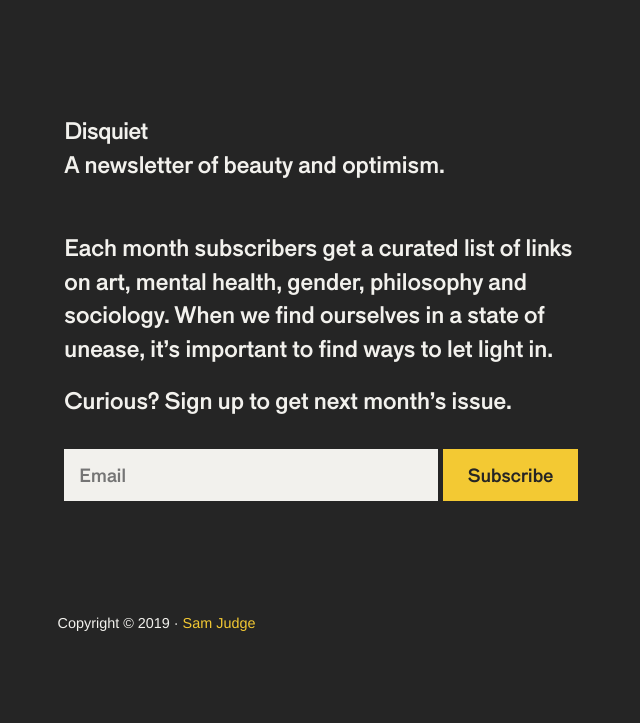
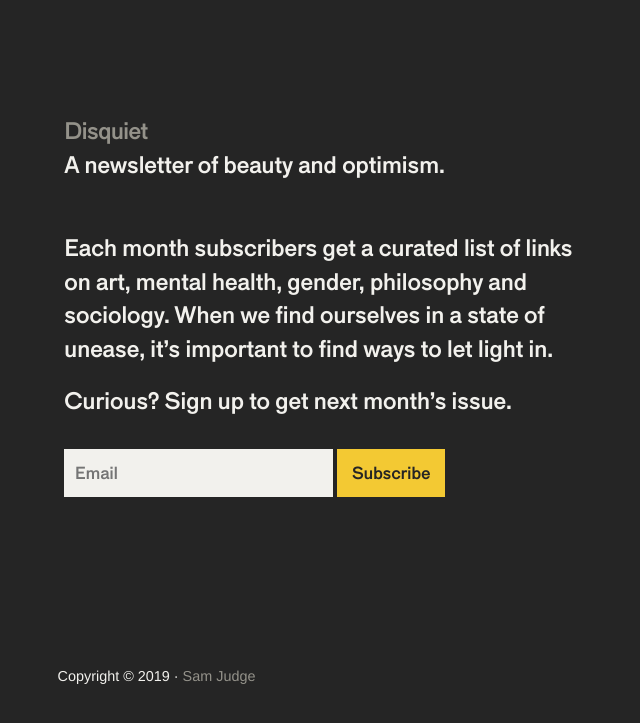
Before and after one commit to iamsamsmall/disquiet, a Jekyll site: the page built from index.md, in a window 1280 px wide. Shown: the top 723 px of the page, without its empty margins (0-640 px from the left). Built offline with Jekyll 4.4.1, drawn with Linux system fonts in a browser that asks for light colours; comment, search, counter and statistics services are not loaded.

Commit message:
style update

```diff
--- a/_sass/_layout.scss
+++ b/_sass/_layout.scss
@@ -21,9 +21,9 @@ body {
 
 a {
   text-decoration: none;
-  color: $primary;
+  color: $grey;
   &:hover {
-    color: $primary-light;
+    text-decoration: underline;
   }
 }
 
@@ -72,6 +72,7 @@ h1, p {
 h1 {
   letter-spacing: -0.04em;
   margin-bottom: 0;
+  color: $grey;
 }
 
 /* --- Sign Up --- */
@@ -79,7 +80,7 @@ h1 {
   margin-top: 1.25em;
   width: 100%;
   display: block;
-  max-width: 45em;
+  max-width: 24em;
   @media (min-width: 36em) /* 576 */ {
     margin-top: 2em;
   }
@@ -92,7 +93,7 @@ h1 {
   box-sizing: border-box;
   @media (min-width: 30em) /* 576 */ {
     display: inline-block;
-    width: 72%;
+    width: 70%;
   }
 }
 
@@ -100,7 +101,7 @@ h1 {
     width: 100%;
     margin: 0;
     padding: .65em 0;
-    font-size: 1em;
+    font-size: 0.9em;
     font-family: $display;
     letter-spacing: -0.02em;
     line-height: 1.4;
@@ -110,7 +111,7 @@ h1 {
     @media (min-width: 30em) /* 480 */ {
     }
     @media (min-width: 36em) /* 576 */ {
-      font-size: 1.2em;
+      font-size: 1.1em;
     }
 }
 
@@ -163,20 +164,20 @@ h1 {
     padding-top: 0.5em;
     background-color: transparent;
     border-radius: 0;
-    font-size: 0.9em;
+    font-size: 0.75em;
     font-weight: normal;
     z-index: 1;
     color: $primary;
     @media (min-width: 48em) /* 768 */ {
       padding-top: 1em;
-      font-size: 16px;
+      font-size: 0.875em;
     }
 
 }
 
 #mc_embed_signup .button {
     background-color: $primary;
-    font-size: 1em;
+    font-size: 0.9em;
     font-family: $display;
     letter-spacing: -0.02em;
     line-height: 1.4;
@@ -197,12 +198,12 @@ h1 {
     }
     @media (min-width: 30em) /* 480 */ {
       display: inline-block;
-      width: 26%;
+      width: 28%;
       margin-top: 0;
       padding: .65em 0;
     }
     @media (min-width: 36em) /* 576 */ {
-      font-size: 1.2em;
+      font-size: 1.1em;
     }
 }
 
@@ -213,7 +214,7 @@ h1 {
 }
 
 footer {
-  padding-top: 8em;
+  padding-top: 12em;
   padding-bottom: 2em;
   font-size: 0.9em;
 }
--- a/_sass/_variables.scss
+++ b/_sass/_variables.scss
@@ -2,6 +2,7 @@
 
 $black: #252525;
 $white: #F2F1ED;
+$grey: #94928a;
 $primary: #f3c933;
 $primary-light: #ffd74a;
 
```
